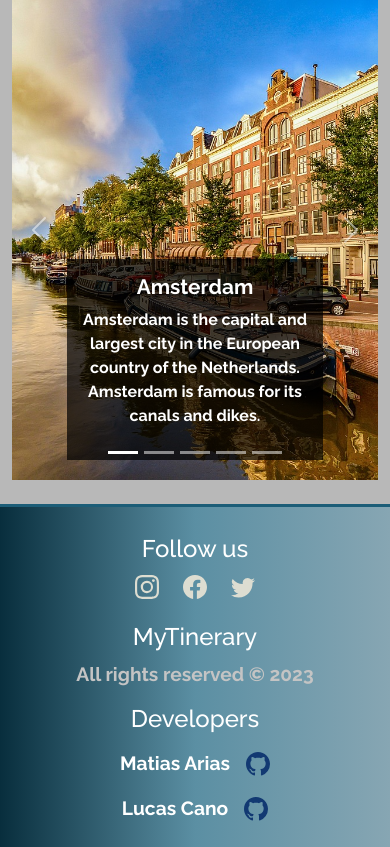
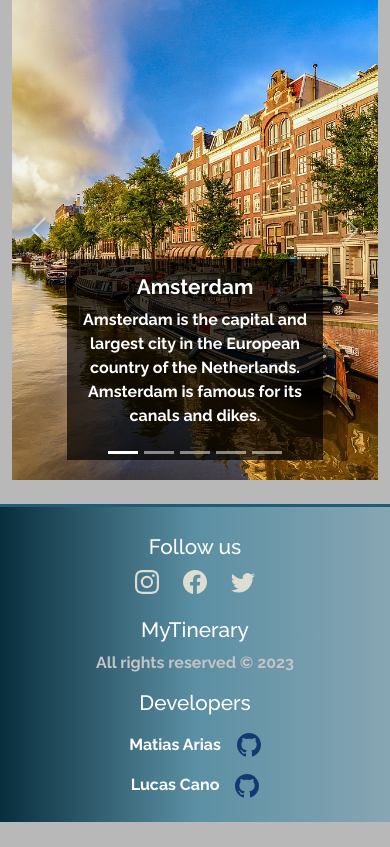
Before and after one commit to lucascano-dev/my-tinerary-app, a React (Create React App) app: page / in a window 390 px wide. Shown: the part 888-1735 px from the top of the page. After the commit the page ends 1710 px from the top, so only its background shows below. Built offline with nearby package versions, Linux system fonts and the light colour scheme.

Commit message:
se arreglaron media queries del footer

```diff
--- a/src/components/footer/Footer.css
+++ b/src/components/footer/Footer.css
@@ -55,12 +55,19 @@ h6 {
 
   h6 {
     color: #fff;
-    font-weight: 500;
-    font-size: 1.5rem;
+    font-size: 1.3rem;
   }
 
   .title-follow-us {
-    font-size: 1.5rem;
+    font-size: 1.3rem;
+  }
+
+  .title-copyright {
+    font-size: 1rem;
+  }
+
+  .title-developers {
+    font-size: 1rem;
   }
 }
 
@@ -78,6 +85,14 @@ h6 {
 
   .title-follow-us {
     font-size: 1.4rem;
+  }
+
+  .title-copyright {
+    font-size: 1.1rem;
+  }
+
+  .title-developers {
+    font-size: 1.1rem;
   }
 }
 
```
